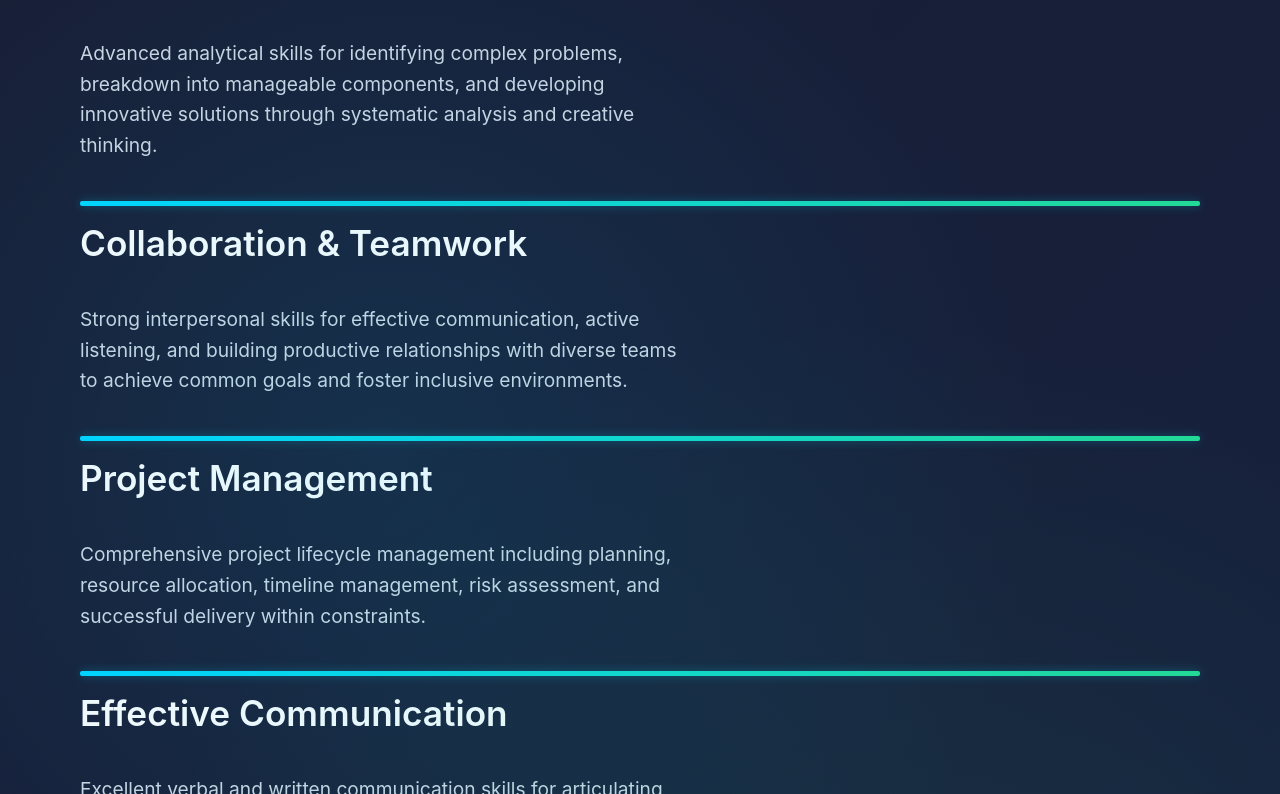
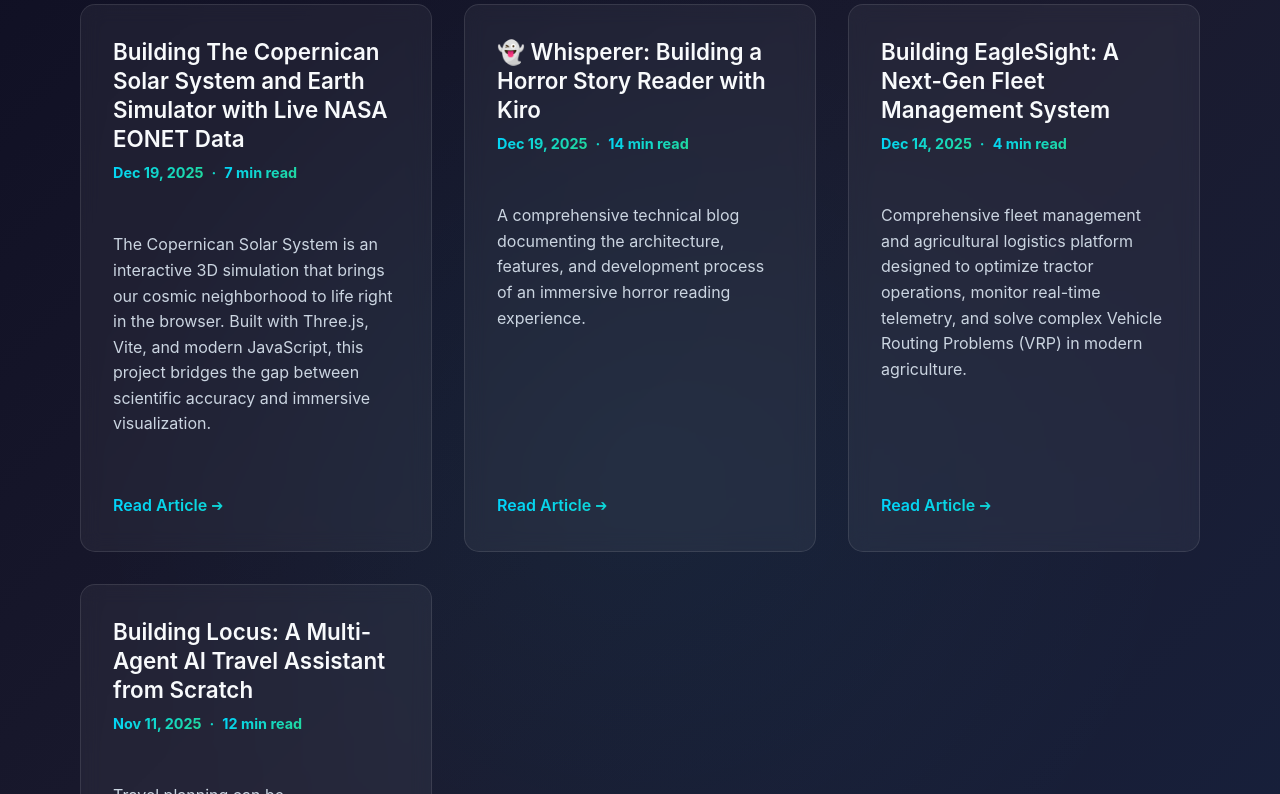
Before and after one commit to HectorGitt/portfolio-new, a React (Create React App) app: page / in a window 1280 px wide. Shown: the part 7526-8320 px from the top of the page. Built offline with nearby package versions, Linux system fonts and the light colour scheme; a web font is replaced by a local one.

Commit message:
feat: add BlogSection component to AboutUs page for enhanced content visibility

```diff
--- /dev/null
+++ b/src/components/BlogSection.js
@@ -0,0 +1,186 @@
+import styled from "styled-components";
+import { motion } from "framer-motion";
+
+const BlogSection = () => {
+	const blogs = [
+		{
+			title: "Building The Copernican Solar System and Earth Simulator with Live NASA EONET Data",
+			date: "Dec 19, 2025",
+			readTime: "7 min read",
+			description:
+				"The Copernican Solar System is an interactive 3D simulation that brings our cosmic neighborhood to life right in the browser. Built with Three.js, Vite, and modern JavaScript, this project bridges the gap between scientific accuracy and immersive visualization.",
+			link: "https://medium.com/@deniyi_dev/building-the-copernican-solar-system-and-earth-simulator-with-live-nasa-eonet-data-e46798b97923",
+		},
+		{
+			title: "👻 Whisperer: Building a Horror Story Reader with Kiro",
+			date: "Dec 19, 2025",
+			readTime: "14 min read",
+			description:
+				"A comprehensive technical blog documenting the architecture, features, and development process of an immersive horror reading experience.",
+			link: "https://medium.com/@deniyi_dev/whisperer-building-a-horror-story-reader-with-kiro-93c0ce0adb0f",
+		},
+		{
+			title: "Building EagleSight: A Next-Gen Fleet Management System",
+			date: "Dec 14, 2025",
+			readTime: "4 min read",
+			description:
+				"Comprehensive fleet management and agricultural logistics platform designed to optimize tractor operations, monitor real-time telemetry, and solve complex Vehicle Routing Problems (VRP) in modern agriculture.",
+			link: "https://medium.com/@deniyi_dev/building-eaglesight-a-next-gen-fleet-management-system-c29aa3b5ba80",
+		},
+		{
+			title: "Building Locus: A Multi-Agent AI Travel Assistant from Scratch",
+			date: "Nov 11, 2025",
+			readTime: "12 min read",
+			description:
+				"Travel planning can be overwhelming. I built Locus to solve this problem — a comprehensive multi-agent AI travel assistant that brings all these capabilities together in one intelligent system.",
+			link: "https://medium.com/@deniyi_dev/building-locus-a-multi-agent-ai-travel-assistant-from-scratch-53fb89125ba7",
+		},
+	];
+
+	return (
+		<BlogContainer>
+			<div className="container">
+				<h2>
+					Recent <span>Blogs</span>
+				</h2>
+				<BlogGrid>
+					{blogs.map((blog, index) => (
+						<BlogCard
+							key={index}
+							href={blog.link}
+							target="_blank"
+							rel="noopener noreferrer"
+							whileHover={{ scale: 1.03 }}
+							transition={{ duration: 0.3 }}
+						>
+							<BlogHeader>
+								<h3>{blog.title}</h3>
+								<MetaInfo>
+									<span>{blog.date}</span>
+									<span>·</span>
+									<span>{blog.readTime}</span>
+								</MetaInfo>
+							</BlogHeader>
+							<p>{blog.description}</p>
+							<ReadMore>Read Article ➔</ReadMore>
+						</BlogCard>
+					))}
+				</BlogGrid>
+			</div>
+		</BlogContainer>
+	);
+};
+
+const BlogContainer = styled.div`
+	padding: 5rem 5rem;
+	background: linear-gradient(135deg, #0f0f23 0%, #1a1a2e 50%, #16213e 100%);
+	color: white;
+	position: relative;
+
+	&::before {
+		content: "";
+		position: absolute;
+		top: 0;
+		left: 0;
+		right: 0;
+		bottom: 0;
+		background: radial-gradient(
+			circle at 50% 50%,
+			rgba(0, 212, 255, 0.05) 0%,
+			transparent 60%
+		);
+		pointer-events: none;
+	}
+
+	.container {
+		max-width: 1200px;
+		margin: 0 auto;
+		position: relative;
+		z-index: 2;
+	}
+
+	h2 {
+		font-size: 3rem;
+		font-weight: 700;
+		text-align: center;
+		margin-bottom: 4rem;
+		background: linear-gradient(135deg, #00d4ff 0%, #23d997 100%);
+		-webkit-background-clip: text;
+		-webkit-text-fill-color: transparent;
+		background-clip: text;
+
+		@media (max-width: 900px) {
+			font-size: 2.2rem;
+			margin-bottom: 3rem;
+		}
+	}
+
+	@media (max-width: 900px) {
+		padding: 3rem 2rem;
+	}
+`;
+
+const BlogGrid = styled.div`
+	display: grid;
+	grid-template-columns: repeat(auto-fit, minmax(350px, 1fr));
+	gap: 2rem;
+`;
+
+const BlogCard = styled(motion.a)`
+	background: rgba(255, 255, 255, 0.05);
+	border-radius: 15px;
+	padding: 2rem;
+	text-decoration: none;
+	color: inherit;
+	border: 1px solid rgba(255, 255, 255, 0.1);
+	display: flex;
+	flex-direction: column;
+	justify-content: space-between;
+	backdrop-filter: blur(10px);
+	-webkit-backdrop-filter: blur(10px);
+	height: 100%;
+
+	&:hover {
+		border-color: #00d4ff;
+		box-shadow: 0 10px 30px rgba(0, 0, 0, 0.3),
+			0 0 20px rgba(0, 212, 255, 0.1);
+	}
+
+	p {
+		color: #cbd5e1;
+		font-size: 1rem;
+		line-height: 1.6;
+		margin-bottom: 1.5rem;
+		flex-grow: 1;
+	}
+`;
+
+const BlogHeader = styled.div`
+	margin-bottom: 1rem;
+
+	h3 {
+		font-size: 1.4rem;
+		font-weight: 600;
+		margin-bottom: 0.5rem;
+		color: #f8fafc;
+		line-height: 1.3;
+	}
+`;
+
+const MetaInfo = styled.div`
+	display: flex;
+	gap: 0.5rem;
+	font-size: 0.9rem;
+	color: #94a3b8;
+	font-weight: 500;
+`;
+
+const ReadMore = styled.span`
+	color: #00d4ff;
+	font-weight: 600;
+	font-size: 1rem;
+	display: inline-block;
+	margin-top: auto;
+`;
+
+export default BlogSection;
--- a/src/pages/AboutUs.js
+++ b/src/pages/AboutUs.js
@@ -4,6 +4,7 @@ import EducationSection from "../components/EducationSection";
 import FaqSection from "../components/FaqSection";
 import ServicesSection from "../components/ServicesSection";
 import WorkExperienceSection from "../components/WorkExperienceSection";
+import BlogSection from "../components/BlogSection";
 import { motion } from "framer-motion";
 import { pageAnime } from "../animation";
 import ScrollTop from "../components/ScrollTop";
@@ -22,6 +23,7 @@ const AboutUs = () => {
 			<EducationSection />
 			<WorkExperienceSection />
 			<ServicesSection />
+			<BlogSection />
 			<FaqSection />
 		</motion.div>
 	);
```
